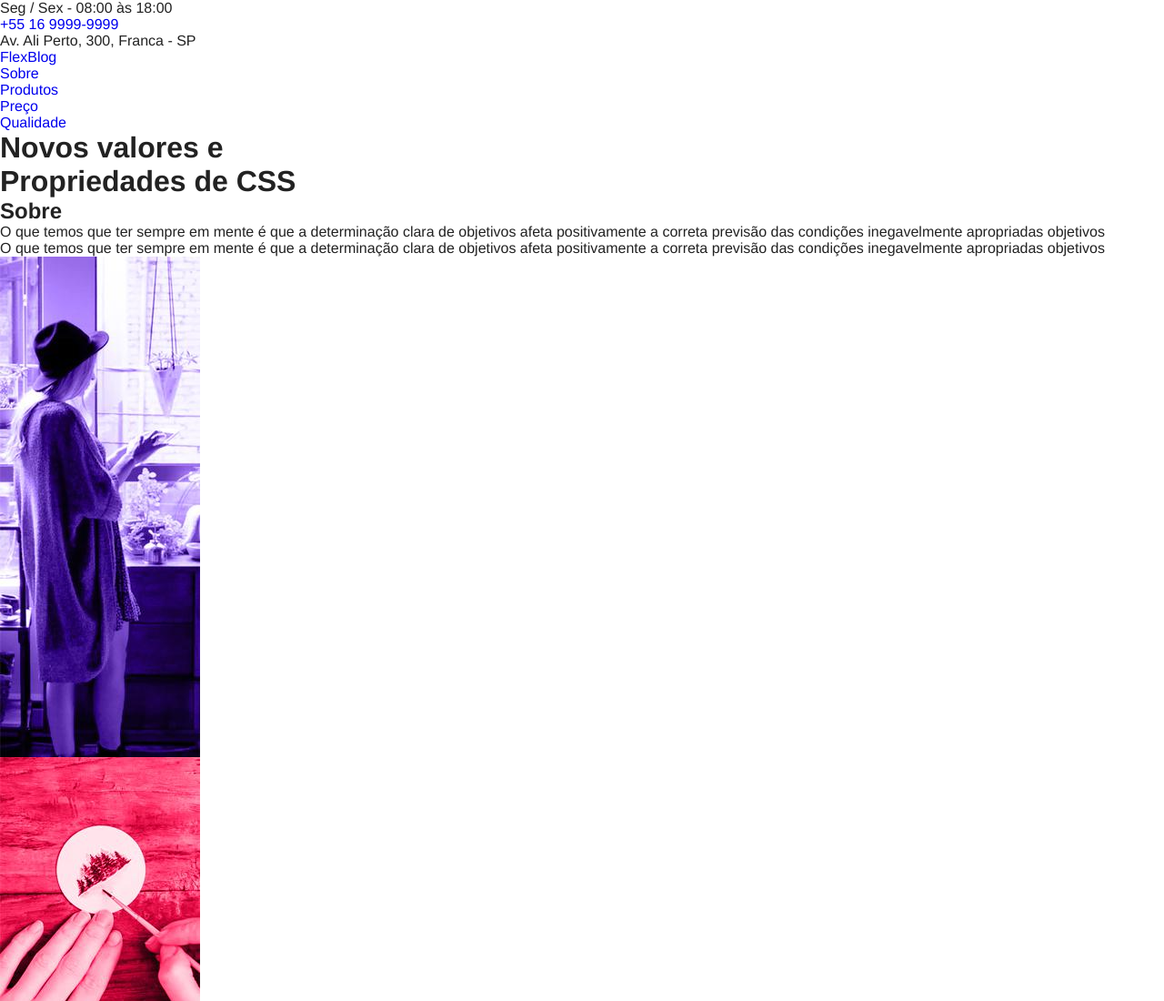
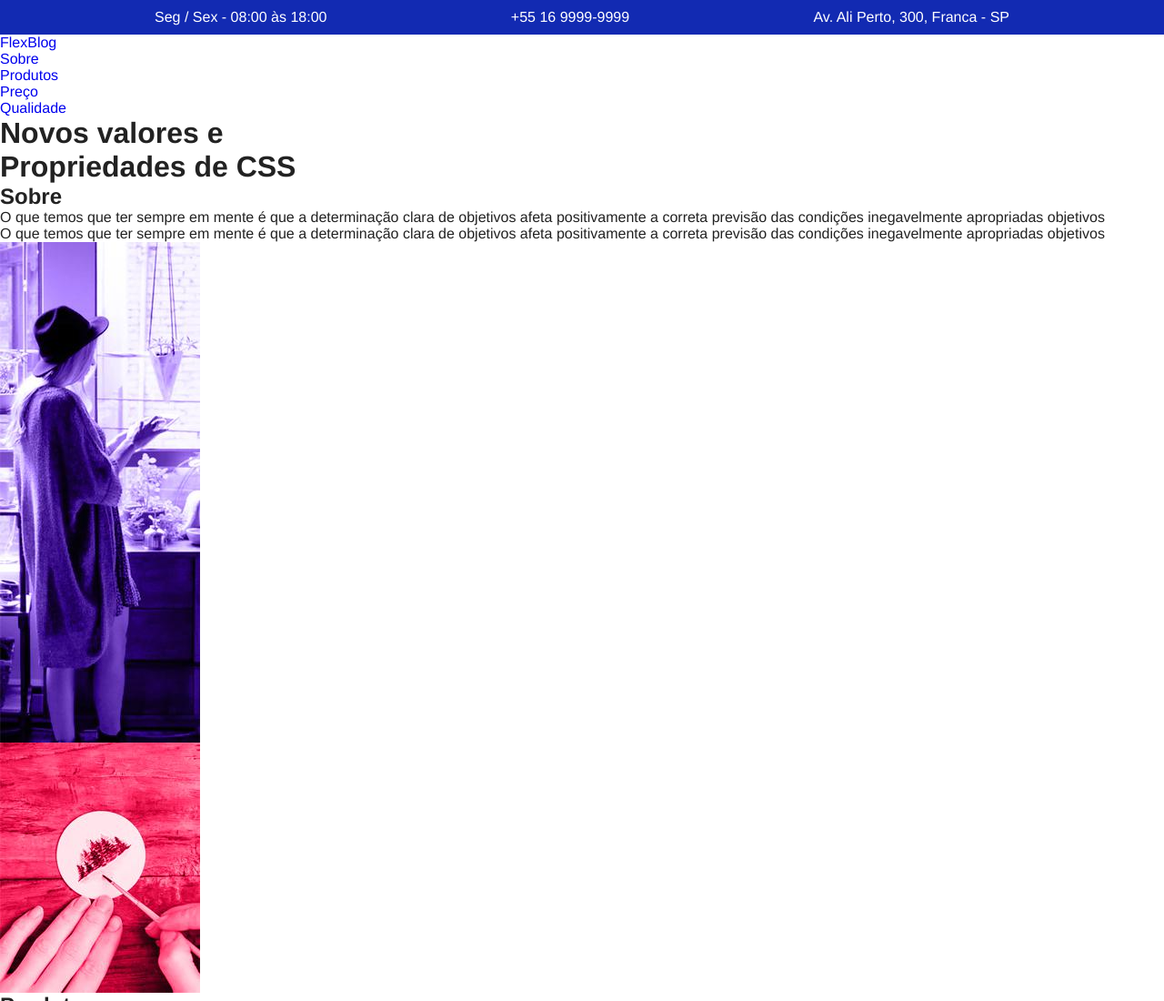
Before and after one commit to VictorDolzan/Projeto-CSS-Flexbox, a plain HTML site: page Index.html in a window 1280 px wide. Shown: the top 1100 px of the page at 91% size. Drawn offline with Linux system fonts and the light colour scheme.

Commit message:
Feito o css da informação superior do site

```diff
--- a/css/style.css
+++ b/css/style.css
@@ -24,3 +24,27 @@ img {
 * {
     box-sizing: border-box;
 }
+
+/* SUPERINFO */
+
+.superinfo-bg {
+    background: #122ab2;
+    color: white;
+}
+
+.superinfo {
+    max-width: 960px;
+    margin: 0 auto;
+    display: flex;
+    justify-content: space-between;
+    flex-wrap: wrap;
+    padding-top: 10px;
+}
+
+.superinfo p, .superinfo a {
+    margin: 0 10px 10px 10px;
+}
+
+.superinfo a {
+    color: white;
+}
```
